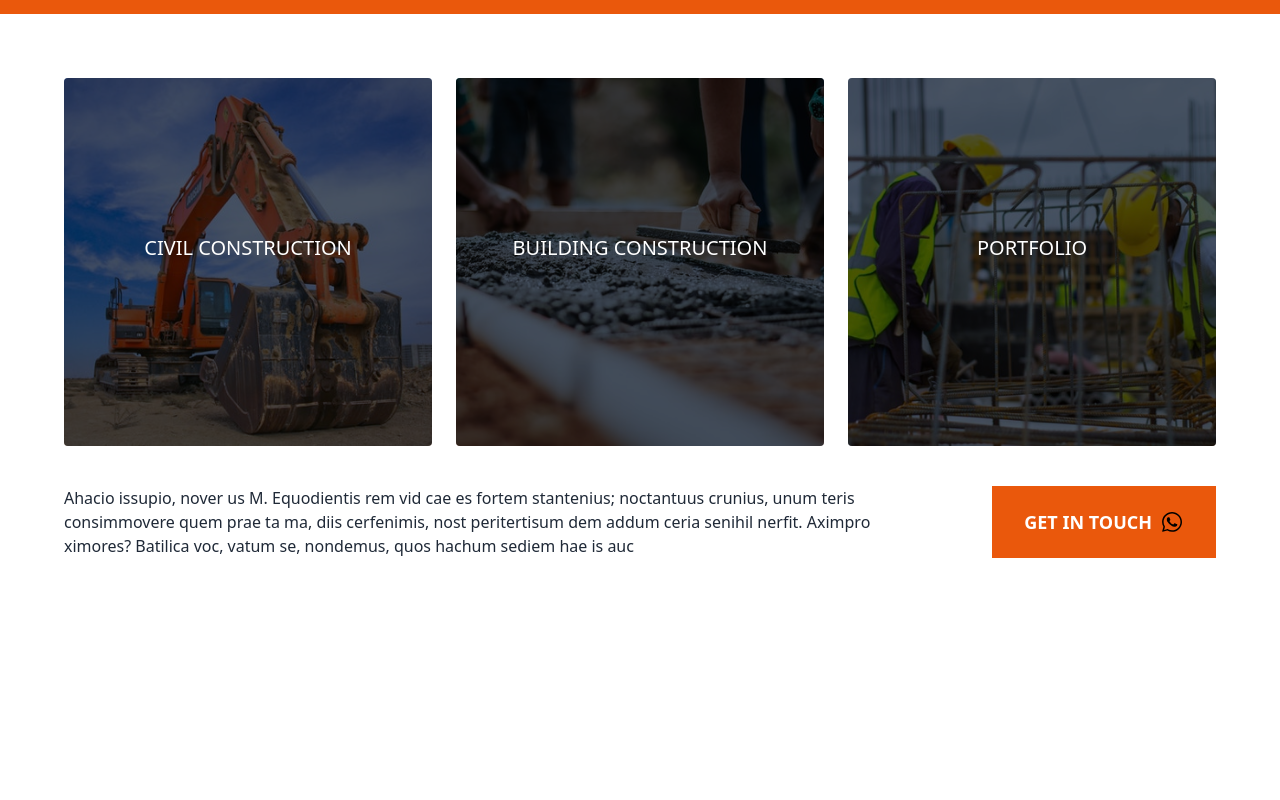
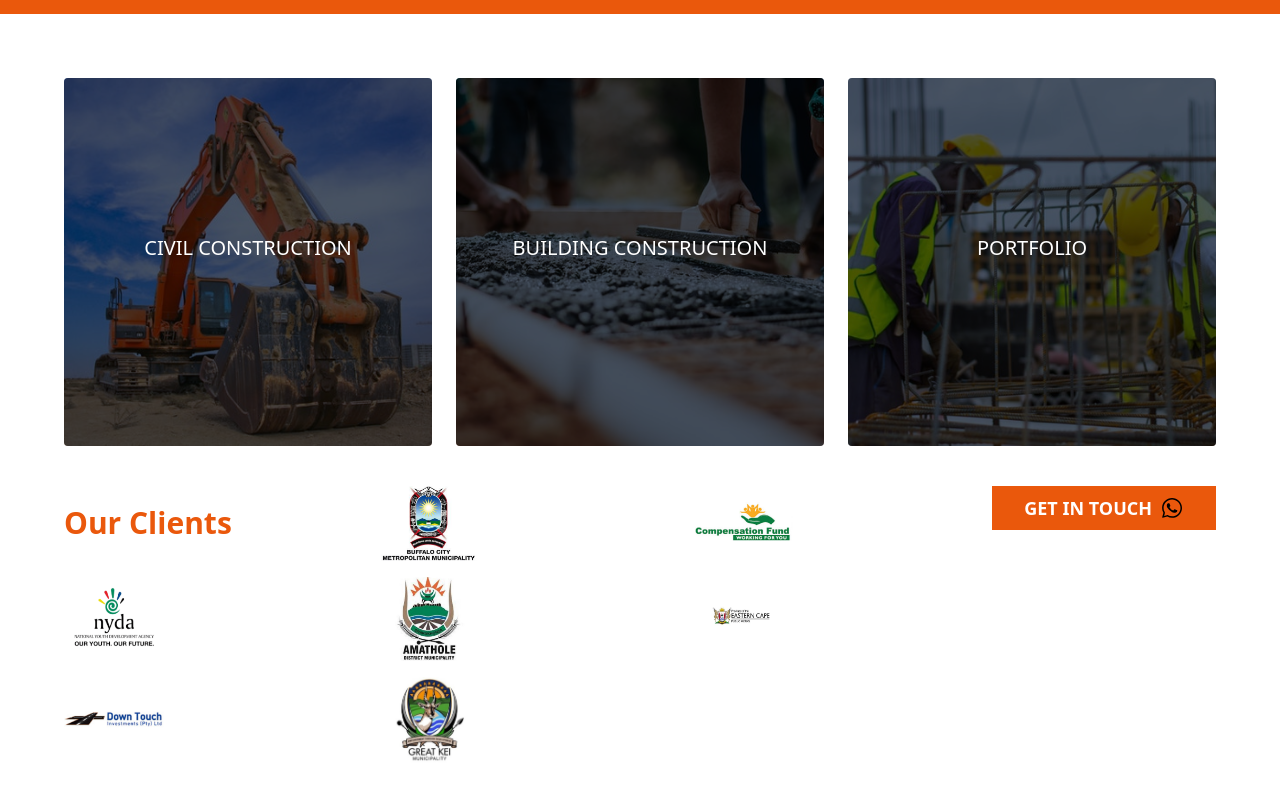
Before and after one commit to PhilaniNcube/mlconstruction, a Next.js app: page /about-us in a window 1280 px wide. Shown: the part 378-1178 px from the top of the page. Before the commit the page ends 1040 px from the top, so only its background shows below. Built offline with nearby package versions, Linux system fonts and the light colour scheme.

Commit message:
sendgrid

```diff
--- a/components/About/Header.jsx
+++ b/components/About/Header.jsx
@@ -102,17 +102,52 @@ const Header = () => {
           </motion.div>
 
           <div className="flex justify-between py-10">
-            <p className="text-md w-3/4 text-gray-800">
-              Ahacio issupio, nover us M. Equodientis rem vid cae es fortem
-              stantenius; noctantuus crunius, unum teris consimmovere quem prae
-              ta ma, diis cerfenimis, nost peritertisum dem addum ceria senihil
-              nerfit. Aximpro ximores? Batilica voc, vatum se, nondemus, quos
-              hachum sediem hae is auc
-            </p>
-            <button className="flex flex-col bg-orange-600 px-8 py-1 text-center text-lg font-bold uppercase text-white md:flex-row md:items-center md:space-x-2">
-              <p>Get In Touch</p>
-              <img src="/images/whatsapp.svg" />
-            </button>
+            <div className="grid flex-1 grid-cols-3 gap-4">
+              <h2 className="self-center text-3xl font-bold text-orange-600">
+                Our Clients
+              </h2>
+              <img
+                src="/images/buffalo.jpg"
+                alt="buffalo City"
+                className="h-full w-1/3 object-contain"
+              />
+              <img
+                src="/images/comp.jpg"
+                alt="Compensation Fund"
+                className="h-full w-1/3 object-contain"
+              />
+              <img
+                src="/images/nyda.jpg"
+                alt="NYDA"
+                className="h-full w-1/3 object-contain"
+              />
+              <img
+                src="/images/amathole.jpg"
+                alt="Amathole"
+                className="h-full w-1/3 object-contain"
+              />
+              <img
+                src="/images/ec.jpg"
+                alt="Eastern Cape"
+                className="h-full w-1/3 object-contain"
+              />
+              <img
+                src="/images/down.jpg"
+                alt="Down Touch Investments"
+                className="h-full w-1/3 object-contain"
+              />
+              <img
+                src="/images/kei.jpg"
+                alt="Great Kei"
+                className="h-full w-1/3 object-contain"
+              />
+            </div>
+            <div>
+              <button className="flex flex-col bg-orange-600 px-8 py-2 text-center text-lg font-bold uppercase text-white md:flex-row md:items-center md:space-x-2">
+                <p>Get In Touch</p>
+                <img src="/images/whatsapp.svg" />
+              </button>
+            </div>
           </div>
         </div>
       </section>
--- a/components/Contact/Contact.jsx
+++ b/components/Contact/Contact.jsx
@@ -1,6 +1,25 @@
-import React from 'react'
+import React, { useState } from 'react'
 
 const Contact = () => {
+  const [message, setMessage] = useState('')
+
+  const sendMail = async (message) => {
+    try {
+      const response = await fetch('/api/contact', {
+        method: 'POST',
+        headers: { 'content-type': 'application/json' },
+        body: JSON.stringify({ message }),
+      })
+
+      //if sucess do whatever you like, i.e toast notification
+      alert('Email sent')
+      console.log(response)
+    } catch (error) {
+      // toast error message. whatever you wish
+      alert('There was error sending the email. Please call 083 295 6515')
+    }
+  }
+
   return (
     <section className="flex h-screen flex-col">
       <div className="h-[55vh]">
@@ -33,30 +52,21 @@ const Contact = () => {
               <span className="mr-3 font-bold">Email</span>
               <span className="flex flex-col">
                 <small className="text-xs">maslutrading@gmail.com</small>
-                <small className="text-xs">info@mlconstruction.co.za</small>
+                <small className="text-xs">info@maslu.co.za</small>
               </span>
             </p>
-            <form action="https://api.web3forms.com/submit" method="POST">
-              <input
-                type="hidden"
-                name="apikey"
-                value="YOUR_ACCESS_KEY_HERE"
-              ></input>
-              <input type="checkbox" name="botcheck" className="hidden"></input>
-              <input
-                type="hidden"
-                name="redirect"
-                value="https://web3forms.com/success"
-              ></input>
-              <input
-                type="hidden"
-                name="subject"
-                value="New Submission from Contact Us Page"
-              ></input>
+            <form
+              onSubmit={(e) => {
+                e.preventDefault()
+                sendMail(message)
+              }}
+            >
               <textarea
                 type="text"
                 className="mt-4 h-24 w-11/12 rounded-lg px-2 text-gray-500"
                 placeholder="message"
+                value={message}
+                onChange={(e) => setMessage(e.target.value)}
               ></textarea>
               <button type="submit" className="mt-2 bg-sky-900 px-4 py-1">
                 Submit
--- a/components/FAQ/FAQ.jsx
+++ b/components/FAQ/FAQ.jsx
@@ -14,32 +14,7 @@ const FAQ = () => {
         </div>
       </section>
       <section className="bg-white py-16">
-        <div className="mx-auto grid max-w-6xl grid-cols-2 gap-x-2 space-y-3 md:grid-cols-3 lg:grid-cols-5">
-          <img
-            src="/images/nyda.jpg"
-            alt="nyda"
-            className="h-36 w-full object-contain"
-          />
-          <img
-            src="/images/buffalo.jpg"
-            alt="buffalo"
-            className="h-36 w-full object-contain"
-          />
-          <img
-            src="/images/comp.jpg"
-            alt="comp"
-            className="h-36 w-full object-contain"
-          />
-          <img
-            src="/images/ec.jpg"
-            alt="ec"
-            className="h-36 w-full object-contain"
-          />
-          <img
-            src="/images/down.jpg"
-            alt="down"
-            className="h-36 w-full object-contain"
-          />
+        <div className="mx-auto grid max-w-6xl grid-cols-2 gap-x-2 space-y-3 md:grid-cols-3">
           <img
             src="/images/wbho.jpg"
             alt="wbho"
@@ -55,16 +30,6 @@ const FAQ = () => {
             alt="nhbrc"
             className="h-36 w-full object-contain"
           />
-          <img
-            src="/images/amathole.jpg"
-            alt="amathole"
-            className="h-36 w-full object-contain"
-          />
-          <img
-            src="/images/kei.jpg"
-            alt="kei"
-            className="h-36 w-full object-contain"
-          />
         </div>
       </section>
     </Fragment>
--- a/components/Home/Hero.jsx
+++ b/components/Home/Hero.jsx
@@ -27,12 +27,12 @@ const Hero = () => {
         </button>
         <div className="mx-auto mt-4 max-w-6xl text-center text-white">
           <p className="text-sm">
-            Mas-Lu trading CC is an emerging construction company owned by
-            Masithembe Tukani and Lusanda Msele. We are registered in CIDB Grade
-            3CEPE and 1GB/PE and also registered with NHBRC. As a company, we
-            strive to always provide efficient and the best quality service to
-            ensure the growth of our company. In our employ, we have qualified
-            individuals in various fields of engineering.
+            Mas-Lu trading CC is an emerging construction company. We are
+            registered in CIDB Grade 3CEPE and 1GB/PE and also registered with
+            NHBRC. As a company, we strive to always provide efficient and the
+            best quality service to ensure the growth of our company. In our
+            employ, we have qualified individuals in various fields of
+            engineering.
           </p>
           <div
             id="about"
--- a/package.json
+++ b/package.json
@@ -8,6 +8,7 @@
   "dependencies": {
     "@headlessui/react": "^1.4.3",
     "@heroicons/react": "^1.0.5",
+    "@sendgrid/mail": "^7.6.0",
     "framer-motion": "^6.2.3",
     "next": "latest",
     "react": "^17.0.2",
--- /dev/null
+++ b/pages/api/contact.js
@@ -0,0 +1,23 @@
+import sgMail from '@sendgrid/mail'
+
+sgMail.setApiKey(process.env.EMAIL_API_KEY)
+
+const sendEmail = async (req, res) => {
+  const { message } = req.body
+  const msg = {
+    to: 'info@robia.co.za',
+    from: 'info@robia.co.za',
+    subject: 'Contact Form',
+    text: `Hello you have received a contact form submission
+    Message: ${message}`,
+  }
+
+  try {
+    await sgMail.send(msg)
+    res.json({ message: `Email has been sent` })
+  } catch (error) {
+    res.status(500).json({ error: 'Error sending email' })
+  }
+}
+
+export default sendEmail
```
Also changed, not shown: 1 other file (tests, documents, lock files or other folders).
